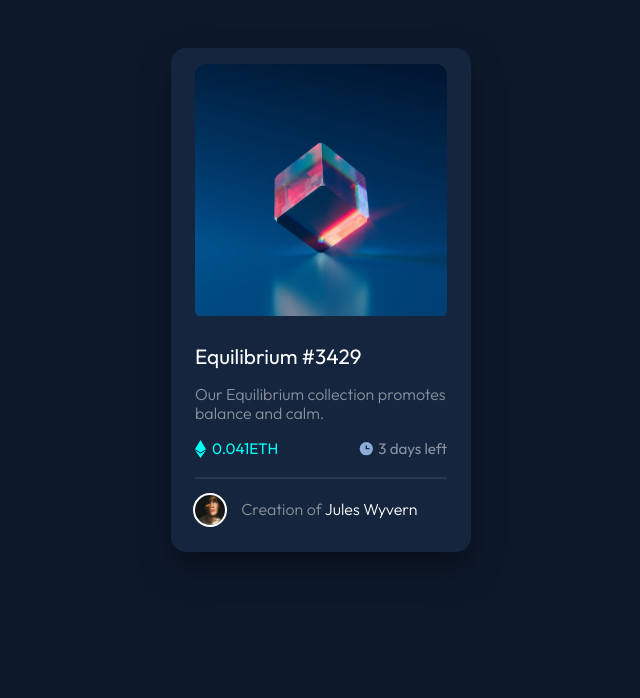
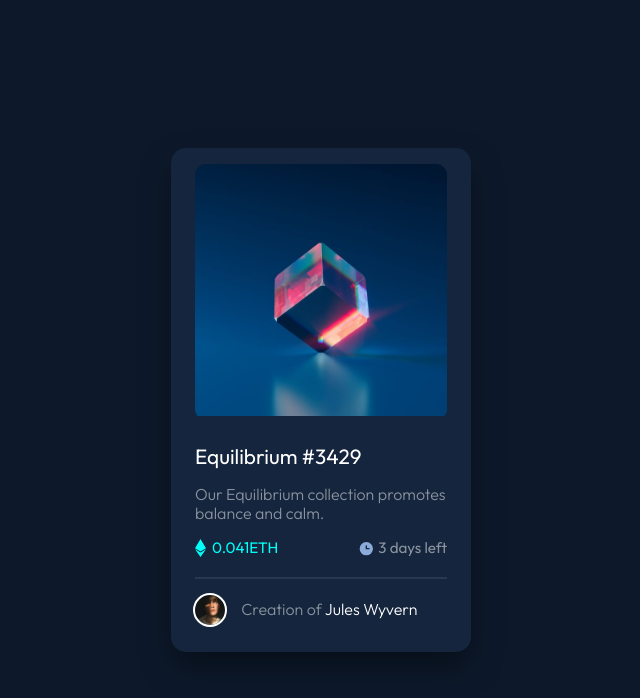
Before and after one commit to sukanyagurav/NFT-preview-card-component, a plain HTML site: page index.html in a window 1280 px wide. Shown: the whole page, without its empty margins (319-959 px from the left). Drawn offline with Linux system fonts and the light colour scheme.

Commit message:
Update style.css

```diff
--- a/style.css
+++ b/style.css
@@ -16,6 +16,7 @@ body{
     color:hsla(0, 0%, 100%,.5);
     font-weight: 300;
     font-size: 1rem;
+    min-height:100vh;
 }
 img{
     width:100%;
@@ -28,7 +29,6 @@ img{
     flex-direction: column;
     padding:1rem 1.5rem;
     border-radius:15px;
-    margin:3rem 0 0 0;
     line-height: 1.2;
     box-shadow: 0 1rem 2rem rgba(0, 0, 0, 0.4);
 }
```
